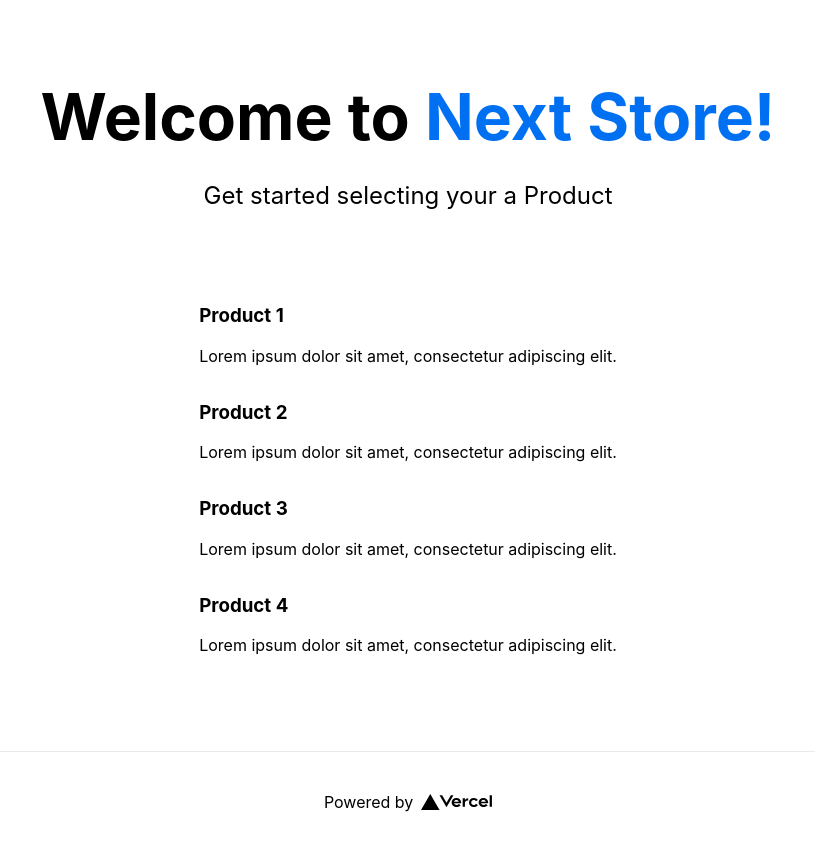
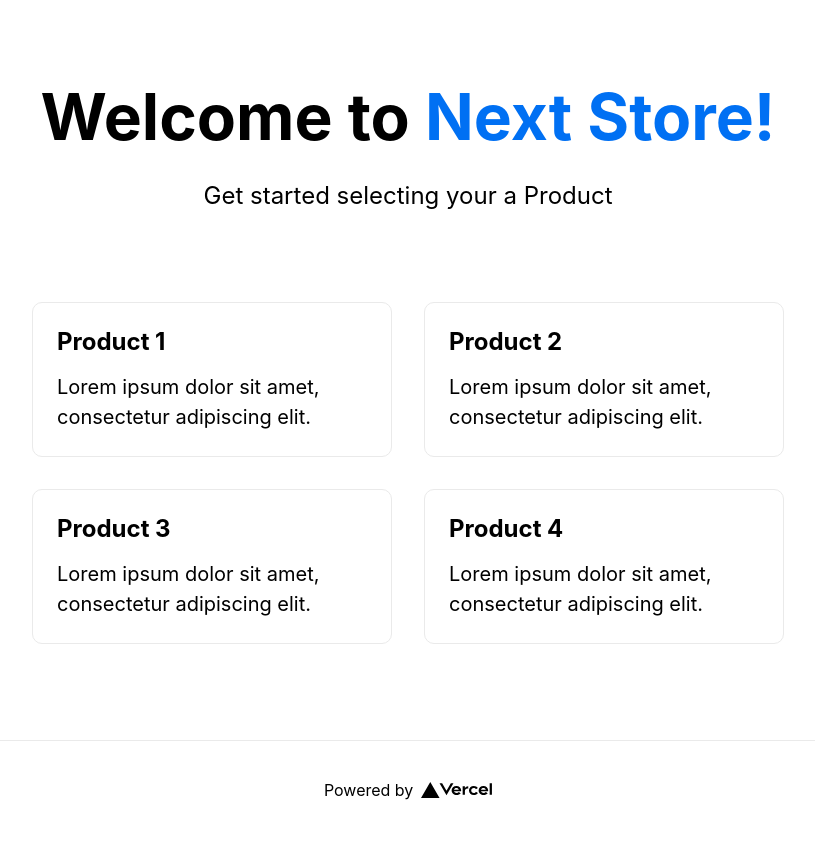
Before and after one commit to vicasas/next-store, a Next.js app: page / in a window 1280 px wide. Shown: the whole page, without its empty margins (232-1047 px from the left). Built offline with nearby package versions, Linux system fonts and the light colour scheme.

Commit message:
feat: Use ProductCard

```diff
--- a/pages/index.jsx
+++ b/pages/index.jsx
@@ -1,5 +1,29 @@
 import Head from 'next/head'
 import styles from '../styles/Home.module.css'
+import ProductCard from '../components/ProductCard'
+
+const products = [
+  {
+    id: 1,
+    name: 'Product 1',
+    description: 'Lorem ipsum dolor sit amet, consectetur adipiscing elit.',
+  },
+  {
+    id: 2,
+    name: 'Product 2',
+    description: 'Lorem ipsum dolor sit amet, consectetur adipiscing elit.',
+  },
+  {
+    id: 3,
+    name: 'Product 3',
+    description: 'Lorem ipsum dolor sit amet, consectetur adipiscing elit.',
+  },
+  {
+    id: 4,
+    name: 'Product 4',
+    description: 'Lorem ipsum dolor sit amet, consectetur adipiscing elit.',
+  },
+]
 
 export default function Home() {
   return (
@@ -20,25 +44,13 @@
         </p>
 
         <div className={styles.grid}>
-          <a href='#!' className={styles.card}>
-            <h3>Product 1</h3>
-            <p>Lorem ipsum dolor sit amet, consectetur adipiscing elit.</p>
-          </a>
-
-          <a href='#!' className={styles.card}>
-            <h3>Product 2</h3>
-            <p>Lorem ipsum dolor sit amet, consectetur adipiscing elit.</p>
-          </a>
-
-          <a href='#!' className={styles.card}>
-            <h3>Product 3</h3>
-            <p>Lorem ipsum dolor sit amet, consectetur adipiscing elit.</p>
-          </a>
-
-          <a href='#!' className={styles.card}>
-            <h3>Product 4</h3>
-            <p>Lorem ipsum dolor sit amet, consectetur adipiscing elit.</p>
-          </a>
+          {products.map((product) => (
+            <ProductCard
+              key={product.id}
+              name={product.name}
+              description={product.description}
+            />
+          ))}
         </div>
       </main>
 
```
